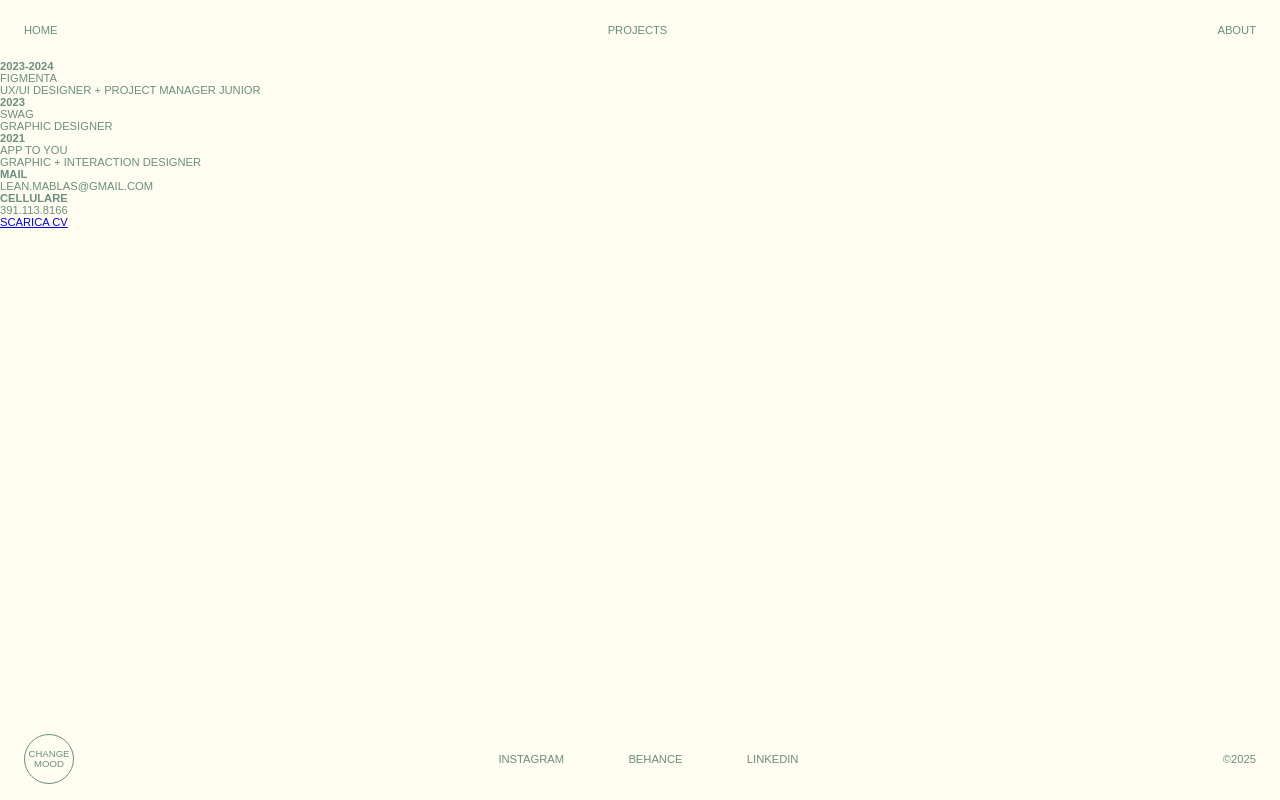
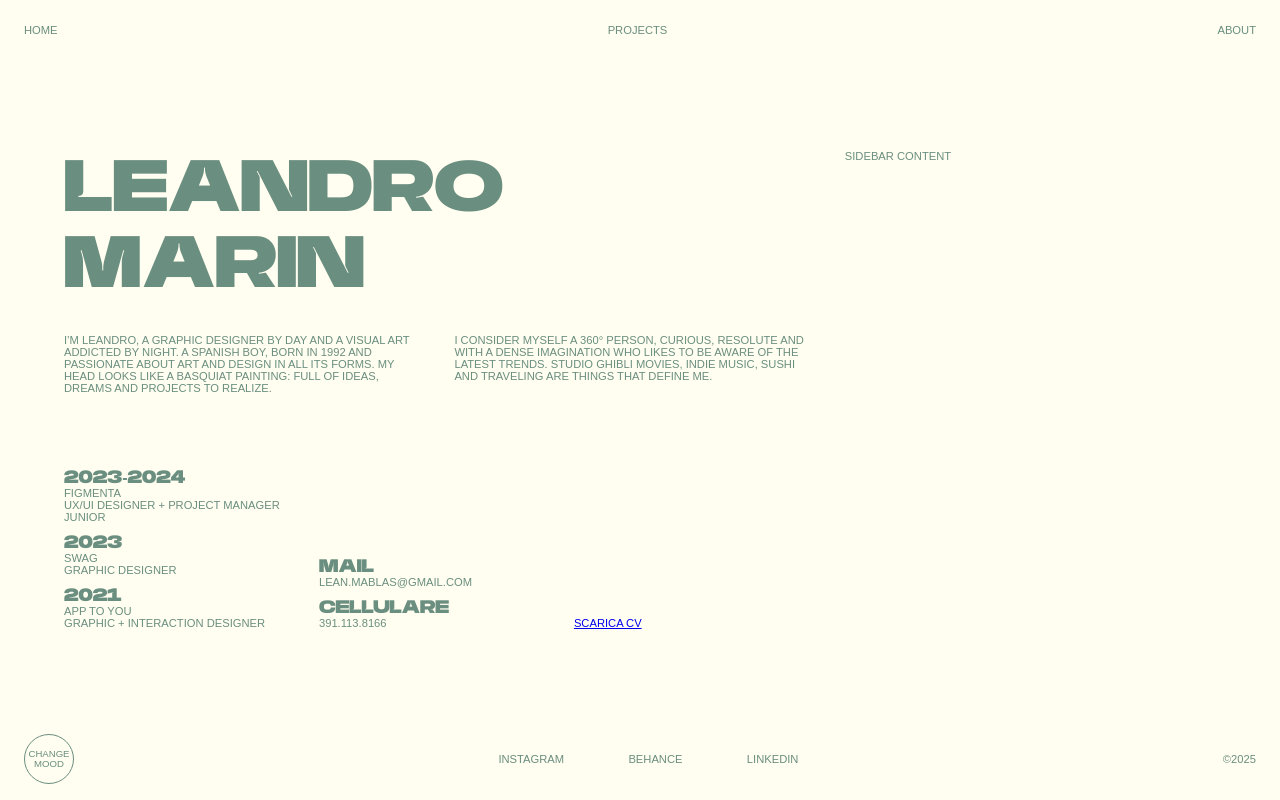
Before and after one commit to Leandro-Marin/portfolio-2025, a plain HTML site: page about.html in a window 1280 px wide. Drawn offline with Linux system fonts and the light colour scheme; files whose address does not match are found by name.

Commit message:
programación about

```diff
--- a/about.html
+++ b/about.html
@@ -23,48 +23,59 @@
       </div>
     </nav>
 
-    <main class="main-about">
+    <main class="main-content main-about">
+      <div class="about-container">
+        <div class="about-wrapper">
+          <div class="about-above">
+            <h1 class="about-title">LEANDRO MARIN</h1>
 
-      <div class="container data p-0">
-                <div class="container">
+            <div class="about-paragraphs">
+              <p>I’M LEANDRO, A GRAPHIC DESIGNER BY DAY AND A VISUAL ART ADDICTED BY NIGHT. A SPANISH BOY, BORN IN 1992 AND PASSIONATE ABOUT ART AND DESIGN IN ALL ITS FORMS. MY HEAD LOOKS LIKE A BASQUIAT PAINTING: FULL OF IDEAS, DREAMS AND PROJECTS TO REALIZE.</p>
+
+              <p>I CONSIDER MYSELF A 360° PERSON, CURIOUS, RESOLUTE AND WITH A DENSE IMAGINATION WHO LIKES TO BE AWARE OF THE LATEST TRENDS. STUDIO GHIBLI MOVIES, INDIE MUSIC, SUSHI AND TRAVELING ARE THINGS THAT DEFINE ME.</p>
+            </div>
+          </div>
+
+          <div class="about-boxes">
+            <div class="box">
+              <div class="box-container">
                 <h4>2023-2024</h4>
                 <p>FIGMENTA<br>UX/UI DESIGNER + PROJECT MANAGER JUNIOR</p>
               </div>
 
-                <div class="container">
+              <div class="box-container">
                 <h4>2023</h4>
                 <p>SWAG<br>GRAPHIC DESIGNER</p>
               </div>
 
-                <div class="container">
+              <div class="box-container">
                 <h4>2021</h4>
                 <p>APP TO YOU<br>GRAPHIC + INTERACTION DESIGNER</p>
               </div>
             </div>
 
-              <div class="container data">
-                <div class="container">
+            <div class="box">
+              <div class="box-container">
                 <h4>mail</h4>
                 <p class="text-uppercase">lean.mablas@gmail.com</p>
               </div>
 
-                <div class="container">
+              <div class="box-container">
                 <h4>cellulare</h4>
                 <p>391.113.8166</p>
               </div>
-
             </div>
 
-              <div class="container cta-2 mb-3">
+            <div class="box">
               <a href="src/Cv-Leandro-Marin.pdf" target="_blank" class="text-center text-uppercase">scarica cv</a>
             </div>
           </div>
+        </div>
 
-
-
-
-
-
+        <div class="about-sidebar">
+          <p>Sidebar content</p>
+        </div>
+      </div>
     </main>
 
   <!--footer-desktop-->
--- a/style/style.css
+++ b/style/style.css
@@ -3,6 +3,7 @@
   --main-text-color: #6A8E7F;
   --transition-duration: 0.4s;
 }
+
 
 @font-face {
   font-family: 'BaseNeueTrial-Regular';
@@ -313,6 +314,73 @@ a.project-menu:hover ~ span {
   font-style: italic;
 }
 
+/* About page styles */
+
+.main-about {
+  flex: 1;
+}
+
+.about-container {
+  display: flex;
+  gap: 2rem;
+  height: 100%;
+  padding: 2rem;
+}
+
+.about-wrapper {
+  flex: 0 0 65%;
+  display: flex;
+  justify-content: space-between;
+  flex-direction: column;
+  gap: 2rem;
+}
+
+.about-sidebar {
+  flex: 0 0 35%;
+}
+
+.about-title {
+  font-family: 'BaseNeueTrial-SuperExpBlack' , sans-serif;
+  font-size: 4rem;
+  margin-bottom: 2rem;
+}
+
+.about-paragraphs {
+  display: flex;
+  gap: 2rem;
+  margin-bottom: 2rem;
+}
+
+.about-paragraphs p {
+  font-family: 'Questrial', sans-serif;
+  font-size: 0.7rem;
+  flex: 1;
+}
+
+.about-boxes {
+  display: flex;
+  align-items: flex-end;
+  gap: 1rem;
+}
+
+.box {
+  flex: 1;
+}
+
+.box-container {
+  margin-top: 10px;
+}
+
+.box-container h4{
+  font-family: 'BaseNeueTrial-SuperExpBlack' , sans-serif;
+  font-size: 1rem;
+}
+
+.box-container p{
+  font-family: 'Questrial', sans-serif;
+  font-size: 0.7rem;
+}
+
 
 
 
```
Lines whose indentation alone changed are shown as unchanged.
